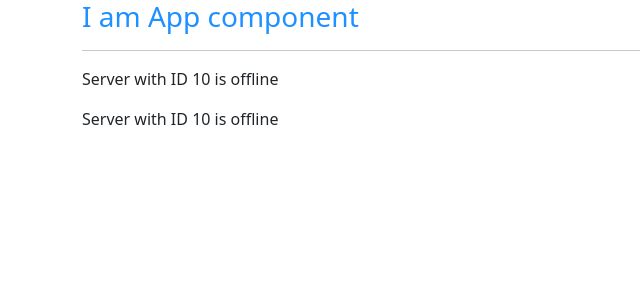
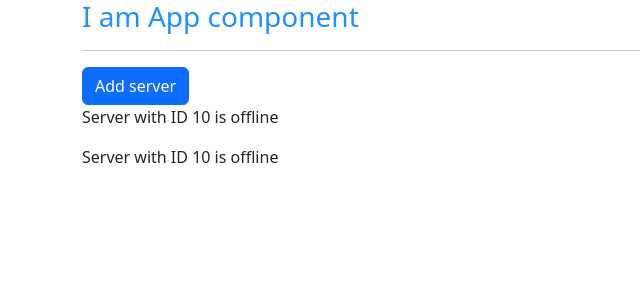
Before and after one commit to rawat10deepak/angular_udemy, an Angular app: page / in a window 1280 px wide. Shown: the top 300 px of the page, without its empty margins (0-640 px from the left). Built offline with nearby package versions, Linux system fonts and the light colour scheme.

Commit message:
4 files modified

```diff
--- a/src/app/server/server.component.html
+++ b/src/app/server/server.component.html
@@ -1 +1 @@
-<p>Server with ID {{ serverId }} is {{ serverStatus }}</p>
+<p>Server with ID {{ serverId }} is {{ getServerStatus() }}</p>
--- a/src/app/server/server.component.ts
+++ b/src/app/server/server.component.ts
@@ -7,4 +7,8 @@
 export class ServerComponent {
   serverId = 10;
   serverStatus = 'offline'
+
+  getServerStatus(){
+    return this.serverStatus
+  }
 }
--- a/src/app/servers/servers.component.html
+++ b/src/app/servers/servers.component.html
@@ -1 +1,4 @@
-<app-server></app-server><app-server></app-server>
+<button class="btn btn-primary" [disabled]="!allowNewServer">Add server</button>
+
+<app-server></app-server>
+<app-server></app-server>
--- a/src/app/servers/servers.component.ts
+++ b/src/app/servers/servers.component.ts
@@ -4,14 +4,19 @@
   selector: 'app-servers',
   // selector: '[app-servers]', // select by attribute
   // selector: '.app-servers', // select by class
-  template: `
-      <app-server></app-server>
-      <app-server></app-server>`,
+  // template: `
+  //     <app-server></app-server>
+  //     <app-server></app-server>`,
+  templateUrl: './servers.component.html',
   styleUrls: ['./servers.component.css'],
-
 })
 export class ServersComponent implements OnInit {
-  constructor() {}
+  allowNewServer = false;
+  constructor() {
+    setTimeout(() => {
+      this.allowNewServer = true;
+    }, 2000);
+  }
 
   ngOnInit() {}
 }
```
